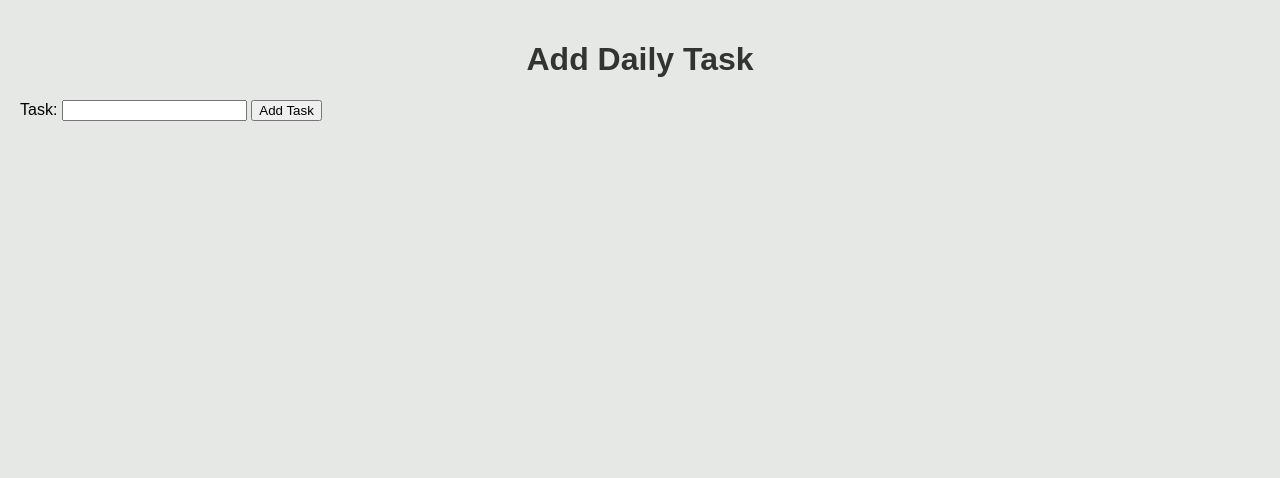
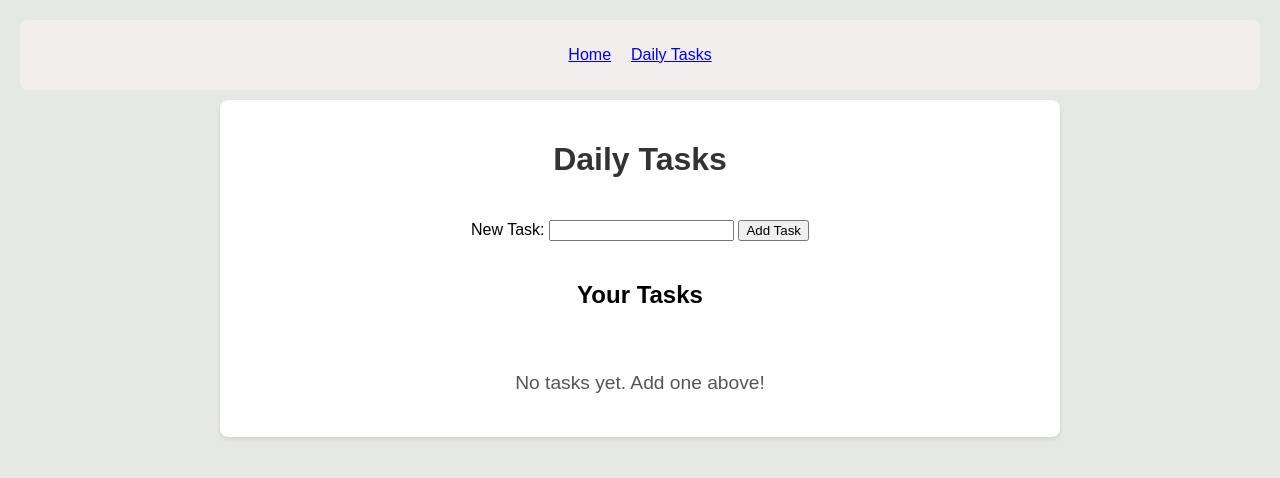
Before and after one commit to GEO-HACK/my_flask_app, a Flask app: page /dailytask in a window 1280 px wide. Shown: the top 478 px of the page. Run offline with Flask 3, Linux system fonts and the light colour scheme.

Commit message:
Implement daily task management with add, delete, and complete functionalities; update styles and scripts for improved UI

```diff
--- a/data/tasks.json
+++ b/data/tasks.json
@@ -1,40 +1,5 @@
 {
-    "daily_tasks": [
-        {
-            "id":1,
-            "title":"Review code changes",
-            "description":"Review the latest pull requests and provide feedback.",
-            "completed": false,
-            "created_at": "2023-10-01T09:00:00Z",
-
-        },
-        {
-            "id":2,
-            "title":"Update project documentation",
-            "description":"Ensure all recent changes are reflected in the project documentation.",
-            "completed": false,
-            "created_at": "2023-10-01T10:00:00Z",
-        },
-        {
-            "id":3,
-            "title":"Attend team meeting",
-            "description":"Participate in the weekly team sync-up to discuss project progress.",
-            "completed": false,
-            "created_at": "2023-10-01T11:00:00Z",
-        },
-        {
-            "id":4,
-            "title":"Test new features",
-            "description":"Run tests on the newly implemented features to ensure functionality.",
-            "completed": false,
-            "created_at": "2023-10-01T12:00:00Z",
-        },
-        {
-            "id":5,
-            "title":"Plan next sprint",
-            "description":"Outline tasks and goals for the upcoming sprint based on current progress.",
-            "completed": false,
-            "created_at": "2023-10-01T13:00:00Z",
-        }
-    ]
+    "daily_tasks": [],
+    "weekly_tasks": [],
+    "monthly_tasks": []
 }
--- a/routes/homeroutes.py
+++ b/routes/homeroutes.py
@@ -1,12 +1,37 @@
-from flask import render_template, Blueprint
+from flask import render_template, Blueprint,request, redirect,url_for, jsonify
+from services.json_handler import TaskManager
+
 
 main_bp = Blueprint('main',__name__)
+task_manager = TaskManager()
 
 @main_bp.route('/')
 def home():
     return  render_template('index.html')
 
-@main_bp.route('/dailytask')
+@main_bp.route('/dailytask', methods=['GET', 'POST'])
 def dailytask():
-    # This function renders the dailytask.html template
-    return render_template('dailytask.html')
+
+    if request.method == 'POST':
+        task_text= request.form.get('task')
+
+        if task_text:
+            task_manager.add_task(task_text, "daily")
+
+            #handle form resubmission
+        return redirect(url_for('main.dailytask'))
+
+    tasks = task_manager.get_tasks("daily")
+    return render_template('dailytask.html', tasks=tasks)
+
+@main_bp.route('/delete_task/<int:task_id>')
+def delete_task(task_id):
+    """Delete task from array"""
+    task_manager.delete_task(task_id, 'daily')
+    return redirect(url_for('main.dailytask'))
+
+@main_bp.route('/complete_task/<int:task_id>')
+def complete_task(task_id):
+    """Toggle task completion"""
+    task_manager.complete_task(task_id, 'daily')
+    return redirect(url_for('main.dailytask'))
--- /dev/null
+++ b/static/script.js
@@ -0,0 +1,5 @@
+// Simple JavaScript for task management
+console.log('Task manager loaded');
+
+// You can add interactive features here later
+// For example: confirmation dialogs for delete operations
--- a/static/style.css
+++ b/static/style.css
@@ -20,7 +20,7 @@ nav {
     background-color: #f2eeee;
     color: #fff;
     padding: 10px;
-
+    margin-bottom: 10px;
     border-radius: 8px;
 }
 nav ul {
@@ -45,4 +45,15 @@ nav ul {
     background-color: #fff;
     border-radius: 8px;
     box-shadow: 0 2px 4px rgba(0, 0, 0, 0.1);
+    display: flex;
+    flex-direction: column;
+    align-items: center;
+    gap: 20px;
 }
+.task-item {
+    display: flex;
+    justify-content: space-between;
+    align-items: center;
+    padding: 10px;
+    border-bottom: 1px solid #ddd;
+}
--- a/templates/dailytask.html
+++ b/templates/dailytask.html
@@ -3,16 +3,48 @@
 <head>
     <meta charset="UTF-8">
     <meta name="viewport" content="width=device-width, initial-scale=1.0">
-    <title>Add Daily Task</title>
+    <title>Daily Tasks</title>
     <link rel="stylesheet" href="{{ url_for('static', filename='style.css') }}">
 </head>
 <body>
-    <h1>Add Daily Task</h1>
-    <form action="{{ url_for('main.dailytask') }}" method="post">
-        <label for="task">Task:</label>
-        <input type="text" id="task" name="task" required>
-        <button type="submit">Add Task</button>
-    </form>
-    <script src="{{ url_for('static', filename='script.js') }}"></script>
+    <nav>
+        <ul>
+            <li><a href="{{ url_for('main.home') }}">Home</a></li>
+            <li><a href="{{ url_for('main.dailytask') }}">Daily Tasks</a></li>
+        </ul>
+    </nav>
+
+    <div class="container">
+        <h1>Daily Tasks</h1>
+
+        <!-- Add Task Form -->
+        <form action="{{ url_for('main.dailytask') }}" method="post">
+            <label for="task">New Task:</label>
+            <input type="text" id="task" name="task" required>
+            <button type="submit">Add Task</button>
+        </form>
+
+        <!-- Display Tasks -->
+        <h2>Your Tasks</h2>
+        {% if tasks %}
+            <div>
+            {% for task in tasks %}
+                <div>
+                    <div class="task-item">
+                    <span class="{% if task.completed %}completed{% endif %}">
+                        {{ task.text }}
+                    </span>
+                    <a href="{{ url_for('main.complete_task', task_id=task.id) }}">
+                        {% if task.completed %}Undo{% else %}Complete{% endif %}
+                    </a>
+                    <a href="{{ url_for('main.delete_task', task_id=task.id) }}">Delete</a>
+                </div>
+            {% endfor %}
+            </div>
+        {% else %}
+            <p>No tasks yet. Add one above!</p>
+        {% endif %}
+    </div>
+
 </body>
 </html>
```
